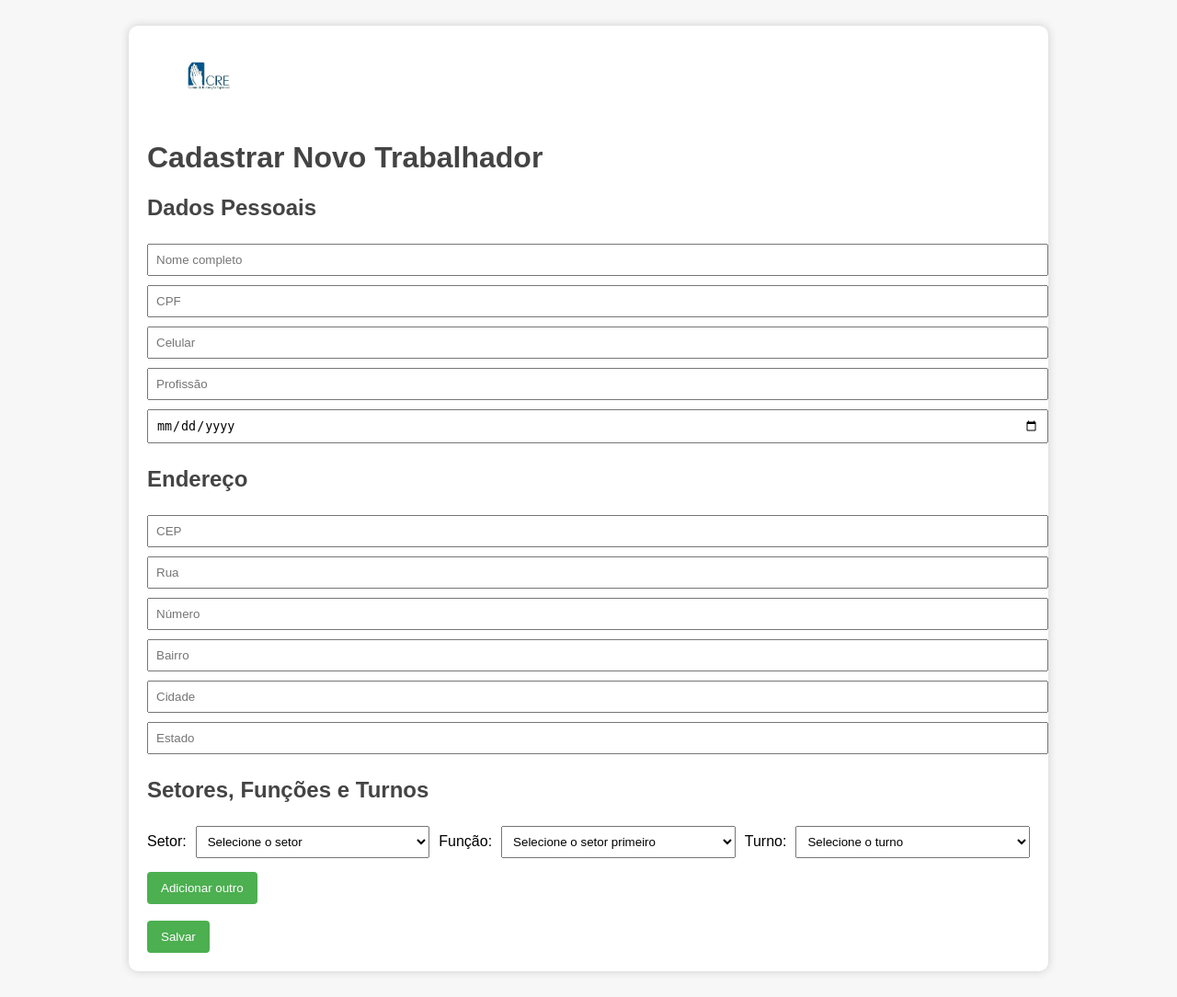
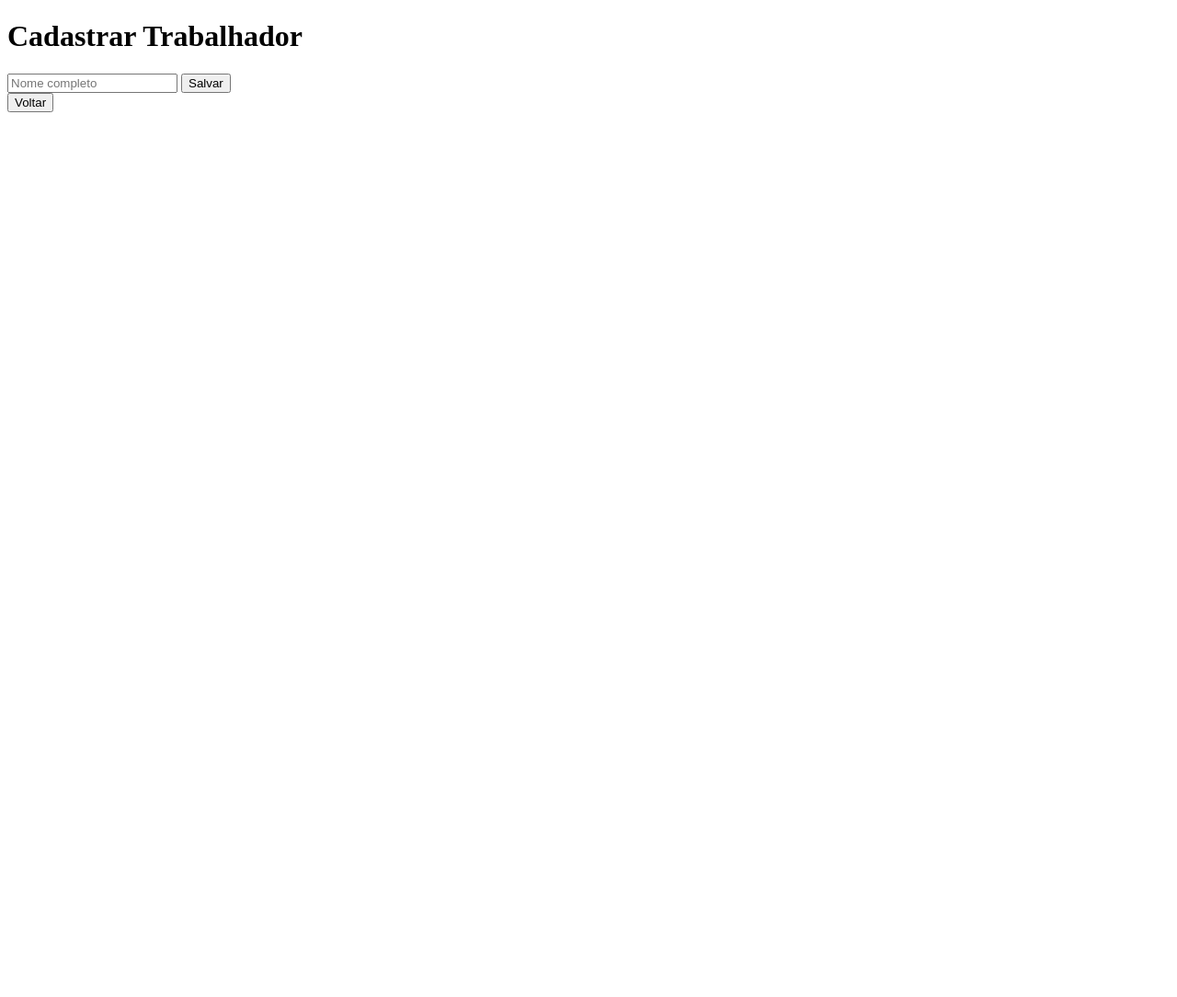
Before and after one commit to rdfranca/centro-espirita-app, a Flask app: page /cadastrar in a window 1280 px wide. Shown: the whole page at 92% size. After the commit the page ends 122 px from the top, so only its background shows below. Run offline with Flask 3, Linux system fonts and the light colour scheme; data that the repository does not hold is empty; some libraries are stand-ins or nearby versions.

Commit message:
Add files via upload

```diff
--- a/main.py
+++ b/main.py
@@ -1,42 +1,31 @@
 
-from flask import Flask, render_template, request, redirect, jsonify
-import psycopg2
-import os
+from flask import Flask, render_template, request, redirect
 
 app = Flask(__name__)
 
-def conectar():
-    return psycopg2.connect(
-        host=os.environ.get("DB_HOST"),
-        database=os.environ.get("DB_NAME"),
-        user=os.environ.get("DB_USER"),
-        password=os.environ.get("DB_PASSWORD"),
-        port=os.environ.get("DB_PORT", 5432)
-    )
+trabalhadores = []
 
-@app.route("/cadastrar")
+@app.route('/')
+def index():
+    return render_template('index.html')
+
+@app.route('/cadastrar', methods=['GET', 'POST'])
 def cadastrar():
-    conn = conectar()
-    cursor = conn.cursor()
-    cursor.execute("SELECT id, nome FROM setores ORDER BY nome")
-    setores = cursor.fetchall()
-    cursor.execute("SELECT id, nome, setor_id FROM funcao ORDER BY nome")
-    funcoes = cursor.fetchall()
-    conn.close()
-    return render_template("cadastrar.html", setores=setores, funcoes=funcoes)
+    if request.method == 'POST':
+        nome = request.form.get('nome')
+        if nome:
+            trabalhadores.append(nome)
+            return redirect('/')
+    return render_template('cadastrar.html')
 
-@app.route("/funcoes/<int:setor_id>")
-def funcoes_por_setor(setor_id):
-    conn = conectar()
-    cursor = conn.cursor()
-    cursor.execute("SELECT id, nome FROM funcao WHERE setor_id = %s ORDER BY nome", (setor_id,))
-    resultados = cursor.fetchall()
-    conn.close()
-    return jsonify(resultados)
+@app.route('/buscar')
+def buscar():
+    nome = request.args.get('nome', '').lower()
+    if nome:
+        resultados = [n for n in trabalhadores if nome in n.lower()]
+    else:
+        resultados = []
+    return render_template('buscar.html', resultados=resultados)
 
-@app.route("/")
-def index():
-    return redirect("/index.html")
-
-if __name__ == "__main__":
+if __name__ == '__main__':
     app.run(debug=True)
--- a/requirements.txt
+++ b/requirements.txt
@@ -1,3 +1,2 @@
-Flask==2.3.3
+flask
 gunicorn
-psycopg2-binary
--- a/templates/cadastrar.html
+++ b/templates/cadastrar.html
@@ -1,91 +1,13 @@
 
-{% extends "base.html" %}
-{% block content %}
-<h1>Cadastrar Novo Trabalhador</h1>
-<form action="/inserir" method="POST">
-    <h2>Dados Pessoais</h2>
-    <input type="text" name="nome" placeholder="Nome completo" required>
-    <input type="text" name="cpf" placeholder="CPF" required>
-    <input type="text" name="celular" placeholder="Celular">
-    <input type="text" name="profissao" placeholder="Profissão">
-    <input type="date" name="nascimento" placeholder="Data de nascimento">
-
-    <h2>Endereço</h2>
-    <input type="text" name="cep" placeholder="CEP">
-    <input type="text" name="rua" placeholder="Rua">
-    <input type="text" name="numero" placeholder="Número">
-    <input type="text" name="bairro" placeholder="Bairro">
-    <input type="text" name="cidade" placeholder="Cidade">
-    <input type="text" name="estado" placeholder="Estado">
-
-    <h2>Setores, Funções e Turnos</h2>
-    <div id="vinculos">
-        <div class="vinculo" style="display: flex; gap: 10px; align-items: center; margin-bottom: 10px;">
-            <label for="setores[]">Setor:</label>
-            <select name="setores[]">
-                <option disabled selected>Selecione o setor</option>
-                {% for id, nome in setores %}
-                    <option value="{{ id }}">{{ nome }}</option>
-                {% endfor %}
-            </select>
-
-            <label for="funcoes[]">Função:</label>
-            <select name="funcoes[]">
-                <option disabled selected>Selecione o setor primeiro</option>
-            </select>
-
-            <label for="turnos[]">Turno:</label>
-            <select name="turnos[]">
-                <option disabled selected>Selecione o turno</option>
-                <option value="Manhã">Manhã</option>
-                <option value="Tarde">Tarde</option>
-                <option value="Noite">Noite</option>
-            </select>
-        </div>
-    </div>
-    <button type="button" class="btn" onclick="adicionarVinculo()">Adicionar outro</button>
-    <br><br>
-    <button type="submit" class="btn">Salvar</button>
-</form>
-
-<script>
-function aplicarEventosVinculo(vinculo) {
-    const selectSetor = vinculo.querySelector('select[name="setores[]"]');
-    const selectFuncao = vinculo.querySelector('select[name="funcoes[]"]');
-
-    selectSetor.addEventListener('change', function () {
-        const setorId = this.value;
-        fetch(`/funcoes/${setorId}`)
-            .then(response => response.json())
-            .then(data => {
-                console.log("Funções recebidas:", data);
-                selectFuncao.innerHTML = '<option disabled selected>Selecione a função</option>';
-                data.forEach(([id, nome]) => {
-                    const opt = document.createElement('option');
-                    opt.value = id;
-                    opt.textContent = nome;
-                    selectFuncao.appendChild(opt);
-                });
-            })
-            .catch(err => console.error("Erro ao buscar funções:", err));
-    });
-}
-
-document.addEventListener('DOMContentLoaded', function () {
-    document.querySelectorAll('.vinculo').forEach(aplicarEventosVinculo);
-});
-
-function adicionarVinculo() {
-    const container = document.getElementById("vinculos");
-    const div = document.querySelector(".vinculo").cloneNode(true);
-
-    // Limpa os selects
-    div.querySelector('select[name="setores[]"]').selectedIndex = 0;
-    div.querySelector('select[name="funcoes[]"]').innerHTML = '<option disabled selected>Selecione o setor primeiro</option>';
-    div.querySelector('select[name="turnos[]"]').selectedIndex = 0;
-
-    aplicarEventosVinculo(div);
-    container.appendChild(div);
-}
-</script>
-{% endblock %}
+<!DOCTYPE html>
+<html>
+<head><title>Cadastrar Trabalhador</title></head>
+<body>
+    <h1>Cadastrar Trabalhador</h1>
+    <form action="/cadastrar" method="post">
+        <input type="text" name="nome" placeholder="Nome completo" required>
+        <button type="submit">Salvar</button>
+    </form>
+    <a href="/"><button>Voltar</button></a>
+</body>
+</html>
```
Also changed, not shown: templates/buscar.html (added, +20 -0 lines), templates/index.html (+11 -9 lines), 1 other file.
